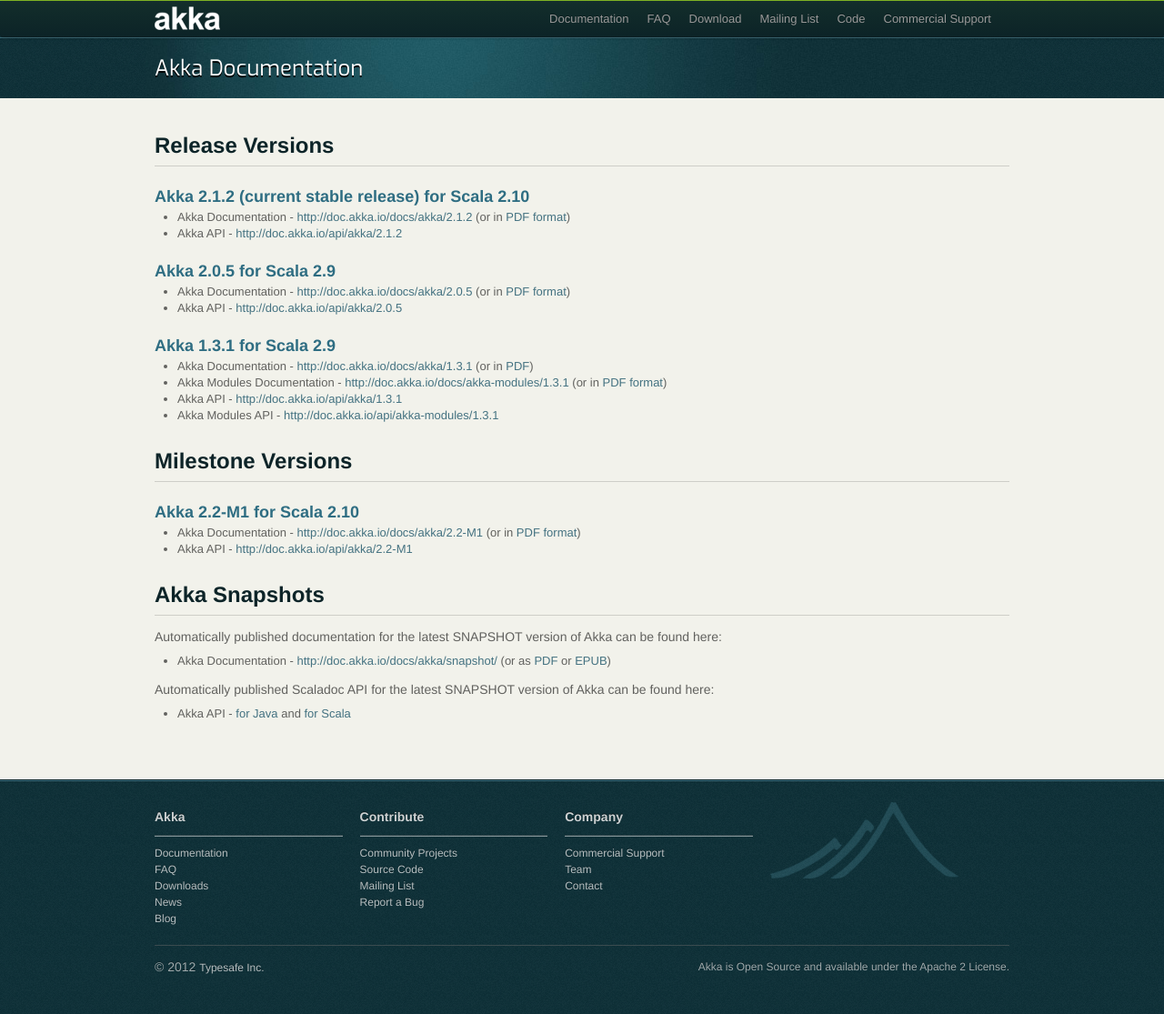
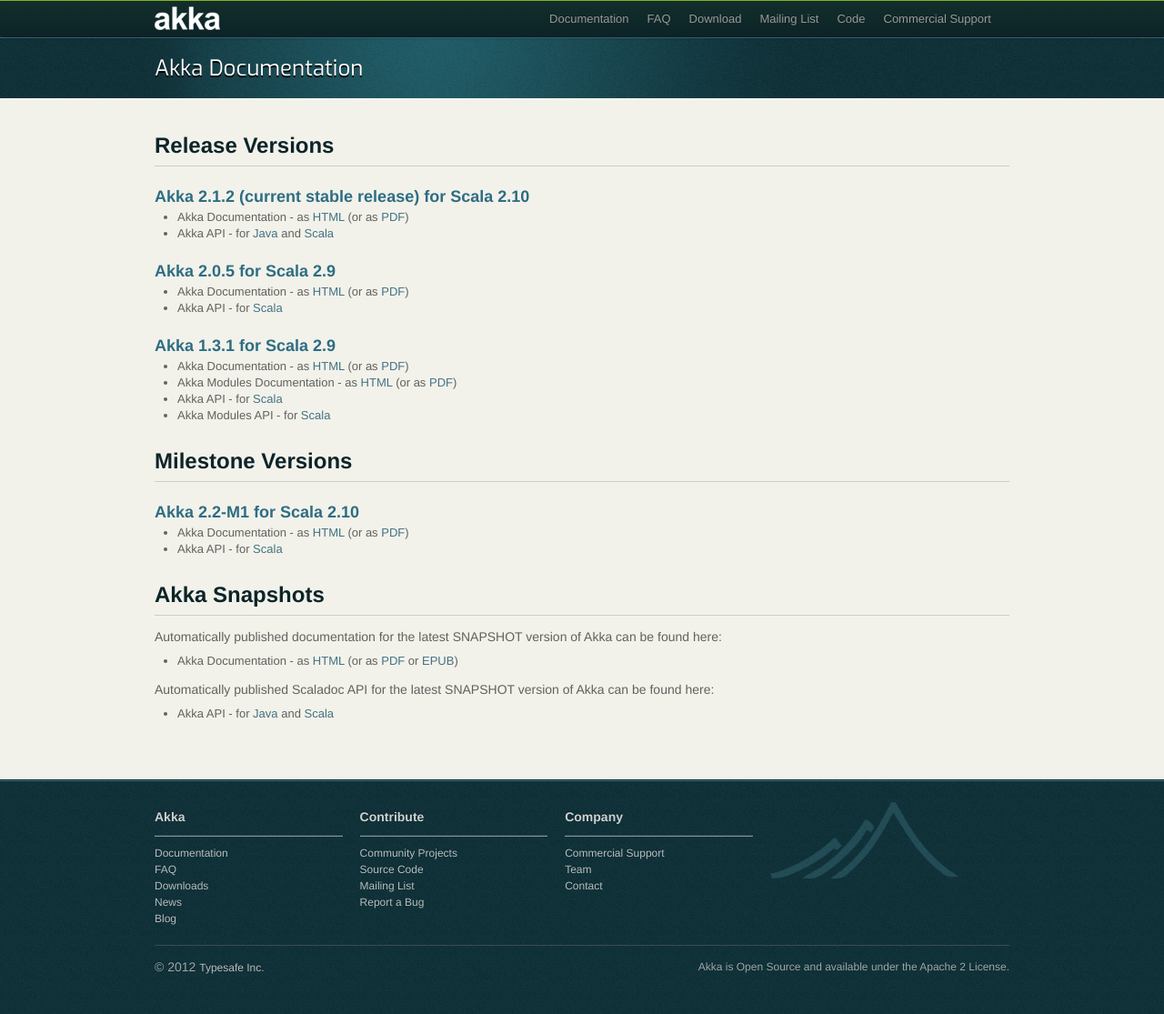
Before and after one commit to raboof/akka.github.com, a Jekyll site: the page built from docs/index.md, in a window 1280 px wide. Shown: the whole page at 91% size. Built offline with Jekyll 4.4.1, drawn with Linux system fonts in a browser that asks for light colours.

Commit message:
Akka 2.1.2 Released fixes

```diff
--- a/docs/index.md
+++ b/docs/index.md
@@ -7,36 +7,36 @@
 
 ### Akka 2.1.2 (current stable release) for Scala 2.10
 
-* Akka Documentation - [http://doc.akka.io/docs/akka/2.1.2](http://doc.akka.io/docs/akka/2.1.2) (or in [PDF format](http://doc.akka.io/docs/akka/2.1.2/Akka.pdf))
-* Akka API - [http://doc.akka.io/api/akka/2.1.2](http://doc.akka.io/api/akka/2.1.2)
+* Akka Documentation - as [HTML](http://doc.akka.io/docs/akka/2.1.2) (or as [PDF](http://doc.akka.io/docs/akka/2.1.2/Akka.pdf))
+* Akka API - for [Java](http://doc.akka.io/japi/akka/2.1.2/) and [Scala](http://doc.akka.io/api/akka/2.1.2/)
 
 ### Akka 2.0.5 for Scala 2.9
 
-* Akka Documentation - [http://doc.akka.io/docs/akka/2.0.5](http://doc.akka.io/docs/akka/2.0.5) (or in [PDF format](http://doc.akka.io/docs/akka/2.0.5/Akka.pdf))
-* Akka API - [http://doc.akka.io/api/akka/2.0.5](http://doc.akka.io/api/akka/2.0.5)
+* Akka Documentation - as [HTML](http://doc.akka.io/docs/akka/2.0.5) (or as [PDF](http://doc.akka.io/docs/akka/2.0.5/Akka.pdf))
+* Akka API - for [Scala](http://doc.akka.io/api/akka/2.0.5)
 
 
 ### Akka 1.3.1 for Scala 2.9
 
-* Akka Documentation - [http://doc.akka.io/docs/akka/1.3.1](http://doc.akka.io/docs/akka/1.3.1) (or in [PDF](http://doc.akka.io/docs/akka/1.3.1/Akka.pdf))
-* Akka Modules Documentation - [http://doc.akka.io/docs/akka-modules/1.3.1](http://doc.akka.io/docs/akka-modules/1.3.1) (or in [PDF format](http://doc.akka.io/docs/akka-modules/1.3.1/AkkaModules.pdf))
-* Akka API - [http://doc.akka.io/api/akka/1.3.1](http://doc.akka.io/api/akka/1.3.1)
-* Akka Modules API - [http://doc.akka.io/api/akka-modules/1.3.1](http://doc.akka.io/api/akka-modules/1.3.1)
+* Akka Documentation - as [HTML](http://doc.akka.io/docs/akka/1.3.1) (or as [PDF](http://doc.akka.io/docs/akka/1.3.1/Akka.pdf))
+* Akka Modules Documentation - as [HTML](http://doc.akka.io/docs/akka-modules/1.3.1) (or as [PDF](http://doc.akka.io/docs/akka-modules/1.3.1/AkkaModules.pdf))
+* Akka API - for [Scala](http://doc.akka.io/api/akka/1.3.1)
+* Akka Modules API - for [Scala](http://doc.akka.io/api/akka-modules/1.3.1)
 
 
 ## Milestone Versions
 
 ### Akka 2.2-M1 for Scala 2.10
 
-* Akka Documentation - [http://doc.akka.io/docs/akka/2.2-M1](http://doc.akka.io/docs/akka/2.2-M1) (or in [PDF format](http://doc.akka.io/docs/akka/2.2-M1/Akka.pdf))
-* Akka API - [http://doc.akka.io/api/akka/2.2-M1](http://doc.akka.io/api/akka/2.2-M1)
+* Akka Documentation - as [HTML](http://doc.akka.io/docs/akka/2.2-M1) (or as [PDF](http://doc.akka.io/docs/akka/2.2-M1/Akka.pdf))
+* Akka API - for [Scala](http://doc.akka.io/api/akka/2.2-M1)
 
 ## Akka Snapshots
 
 Automatically published documentation for the latest SNAPSHOT version of Akka can be found here:
 
-* Akka Documentation - [http://doc.akka.io/docs/akka/snapshot/](http://doc.akka.io/docs/akka/snapshot/) (or as [PDF](http://doc.akka.io/docs/akka/snapshot/Akka.pdf) or [EPUB](http://doc.akka.io/docs/akka/snapshot/Akka.epub))
+* Akka Documentation - as [HTML](http://doc.akka.io/docs/akka/snapshot/) (or as [PDF](http://doc.akka.io/docs/akka/snapshot/Akka.pdf) or [EPUB](http://doc.akka.io/docs/akka/snapshot/Akka.epub))
 
 Automatically published Scaladoc API for the latest SNAPSHOT version of Akka can be found here:
 
-* Akka API - [for Java](http://doc.akka.io/japi/akka/snapshot/) and [for Scala](http://doc.akka.io/api/akka/snapshot/)
+* Akka API - for [Java](http://doc.akka.io/japi/akka/snapshot/) and [Scala](http://doc.akka.io/api/akka/snapshot/)
```
Also changed, not shown: news/_posts/2013-03-15-akka-2.1.2-released.md (+1 -1 lines).
